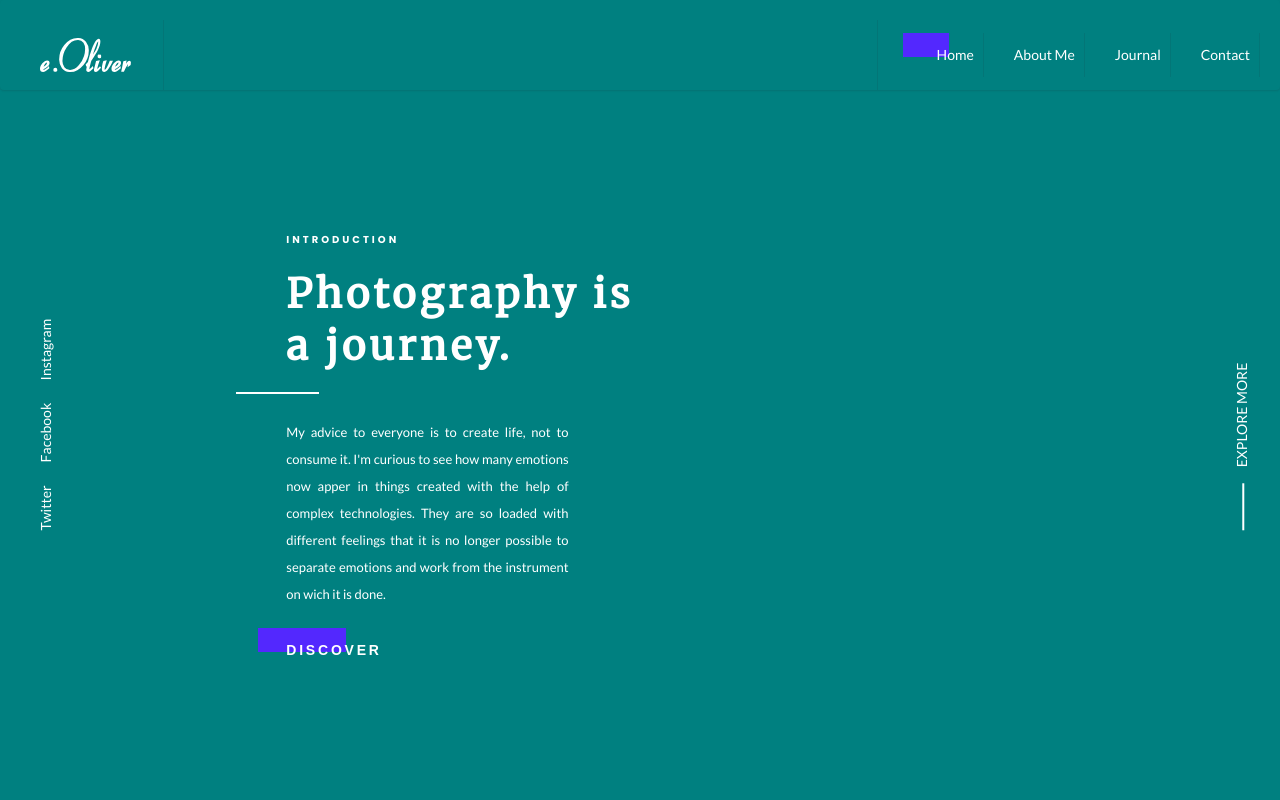
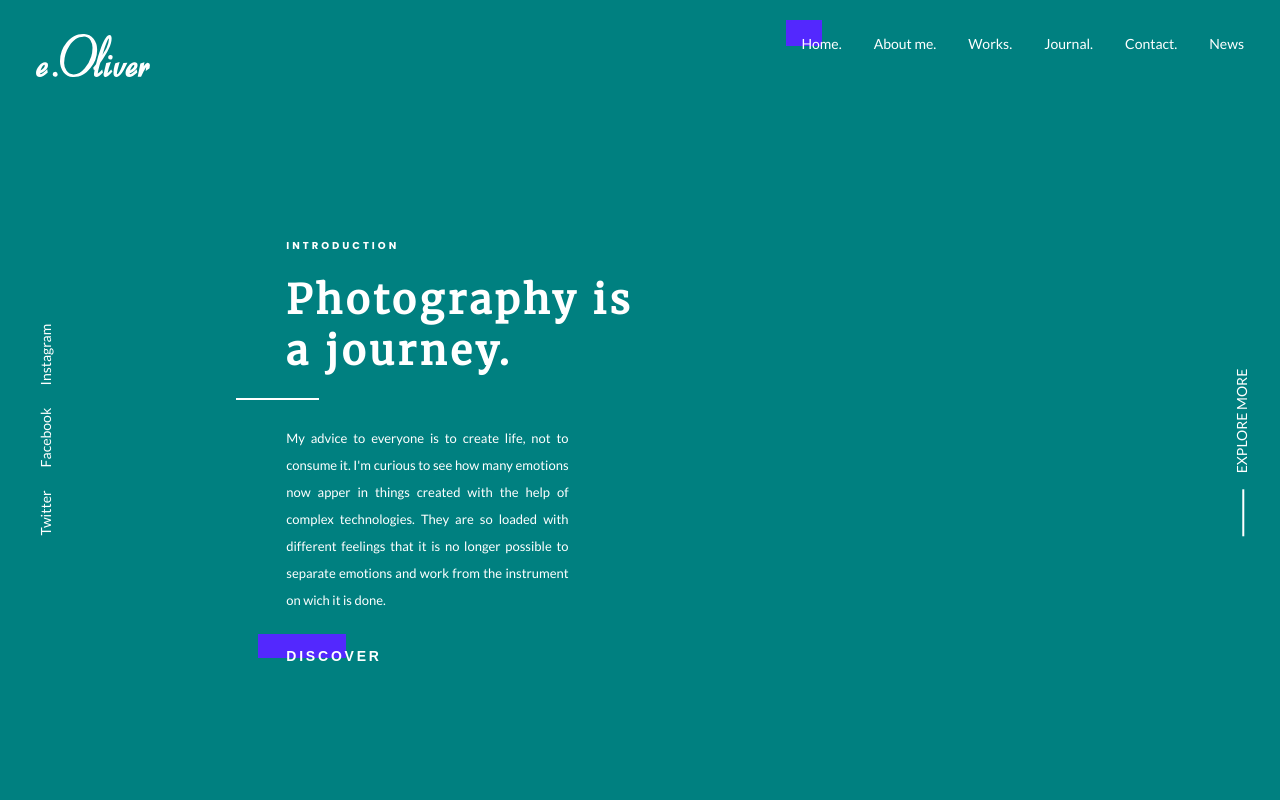
Before and after one commit to dalejodc/frontend-test, an Angular app: page /home in a window 1280 px wide. Shown: the top 800 px of the page. Built offline with nearby package versions, Linux system fonts and the light colour scheme.

Commit message:
Navbar test

```diff
--- a/src/app/components/contact/contact.component.css
+++ b/src/app/components/contact/contact.component.css
@@ -0,0 +1,9 @@
+.contact-section {
+    width: 100%;
+    height: -webkit-fit-content;
+    width: 100%;
+    height: -moz-fit-content;
+    padding-bottom: 20%;
+    background-color: blue;
+    word-break: break-all;
+}
--- a/src/app/components/contact/contact.component.html
+++ b/src/app/components/contact/contact.component.html
@@ -1 +1,3 @@
-<app-navbar></app-navbar>
+<div class="contact-section">
+        <app-navbar></app-navbar>
+</div>
--- a/src/app/components/navbar/navbar.component.css
+++ b/src/app/components/navbar/navbar.component.css
@@ -2,7 +2,7 @@
                  HEADER STYLES
 **********************************************/
 
-.ui.menu{
+/* .ui.menu{
     padding: 20px 10px 0px 10px;
     position: relative;
     z-index: 1;
@@ -16,6 +16,7 @@
 .ui.menu .item {
     padding-right: 10px;
     padding-left: 30px;
+    margin-left: 40px;
 }
 
 div img{
@@ -35,9 +36,8 @@ div img{
     position: relative;
     text-decoration: none;
     z-index: 1;
-    /* transition: width 2s; */
-}
-
+}*/
+/*
 .ui.menu a.item:hover::after {
     width: 100%;
     background-color: #5328fe !important;
@@ -48,17 +48,57 @@ div img{
     top: -50%;
     opacity: 1;
     z-index: -1;
-    /* transition: width 2s;
-    -webkit-transition: width 2s; */
-}
+    transition: width 2s;
+    -webkit-transition: width 2s;
+} */
 
-.active {
-    /* background-color: red; */
+  ul {
+    list-style-type: none;
+    margin: 0;
+    padding: 20px 20px 0px 20px;
+    overflow: hidden;
+    background-color: transparent;
+    z-index: -2;
+  }
+
+  li {
+    float: right;
+  }
+
+  li a {
+    display: block;
+    color: white;
+    text-align: center;
+    padding: 14px 16px;
+    text-decoration: none;
+  }
+
+  li a:hover {
+    display: block;
+    background-color: #5328fe !important;
+    text-align: center;
+    padding: 14px 16px;
+    text-decoration: none;
+  }
+
+  li a:hover::before {
+    width: 60%;
+    /* background-color: green !important; */
+    content: '';
+    height: 55%;
+    position: absolute;
+    left: -50%;
+    top: 0;
+    /* opacity: 1; */
+    z-index: -1;
+  }
+
+  .active {
     border: 0;
     border-radius: 0;
     color: white;
     cursor: pointer;
-    font-weight: 600;
+    /* font-weight: 600; */
     display: inline-block;
     padding: 4px 0;
     position: relative;
@@ -67,13 +107,13 @@ div img{
   }
 
 .active::after {
-    width: 60%;
+    width: 50%;
     background-color: #5328fe !important;
     content: '';
     height: 55%;
     position: absolute;
-    left: -5%;
+    right: 50%;
     top: 0;
-    /* opacity: 1; */
+    opacity: 1;
     z-index: -1;
   }
--- a/src/app/components/navbar/navbar.component.html
+++ b/src/app/components/navbar/navbar.component.html
@@ -1,11 +1,14 @@
-<div class="ui menu dark-black">
-  <div class="item">
-    <img src="../../../assets/logo.svg" width="100%">
-  </div>
-  <div class="right item">
-    <a class="item white-text" [routerLink]="['/home']" routerLinkActive="active">Home</a>
-    <a class="item white-text" [routerLink]="['/about-us']" routerLinkActive="active">About Me</a>
-    <a class="item white-text">Journal</a>
-    <a class="item white-text" routerLink='/contact' routerLinkActive="active">Contact</a>
-  </div>
-</div>
+<!-- ------------------------------------
+          NAVBAR COMPONENT
+ ------------------------------------ -->
+<ul>
+  <li><a href="#news">News</a></li>
+  <li><a [routerLink]="['/contact']" routerLinkActive="active">Contact.</a></li>
+  <li><a [routerLink]="['/journal']" routerLinkActive="active">Journal.</a></li>
+  <li><a [routerLink]="['/works']" routerLinkActive="active">Works.</a></li>
+  <li><a [routerLink]="['/about-me']" routerLinkActive="active">About me.</a></li>
+  <li><a [routerLink]="['/home']" routerLinkActive="active">Home.</a></li>
+  <li style="float:left"><a [routerLink]="['/']" >
+      <img src="../../../assets/logo.svg" width="100%">
+    </a></li>
+</ul>
```
